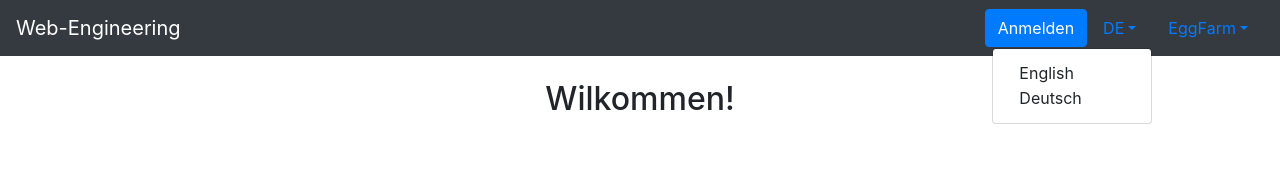
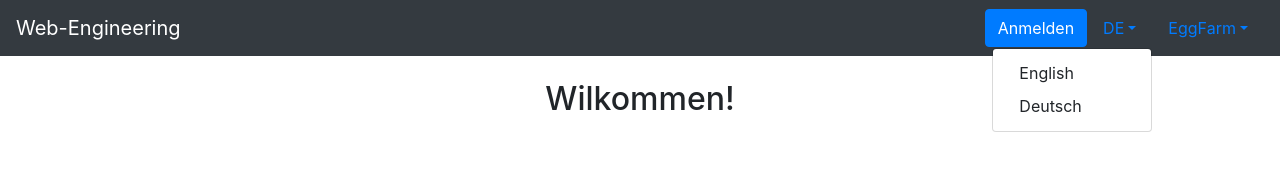
Before and after one commit to FischerTim/hsrm.web-engineering, a React (Create React App) app in the folder frontend/: page /sign-in in a window 1280 px wide. Both pictures are taken after a click on the element "DE". Shown: the top 172 px of the page. Built offline with nearby package versions, Linux system fonts and the light colour scheme.

Commit message:
Language/Gameswitch fix

```diff
--- a/frontend/src/Components/Game/GameSwitch.js
+++ b/frontend/src/Components/Game/GameSwitch.js
@@ -24,7 +24,9 @@ export function GameSwitch({ ressourceService }) {
 
     return (
         <NavDropdown title={ressourceService._game} id="basic-nav-dropdown" onClick={onGameChanged} alignRight>
-            <NavDropdown.Item >{GameList}</NavDropdown.Item>
+            {GameList.map((value, index) => {
+                return <NavDropdown.Item key={index}>{value}</NavDropdown.Item>
+            })}
         </NavDropdown>
     )
 }
--- a/frontend/src/Components/Language/LanguageSwitch.js
+++ b/frontend/src/Components/Language/LanguageSwitch.js
@@ -24,7 +24,9 @@ export function LanguageSwitch({ ressourceService }) {
 
     return (
         <NavDropdown title={ressourceService._language} id="basic-nav-dropdown" onClick={onLanguageChanged} alignRight>
-            <NavDropdown.Item >{languageList}</NavDropdown.Item>
+            {languageList.map((value, index) => {
+                return <NavDropdown.Item key={index}>{value}</NavDropdown.Item>
+            })}
         </NavDropdown>
     )
 }
```
